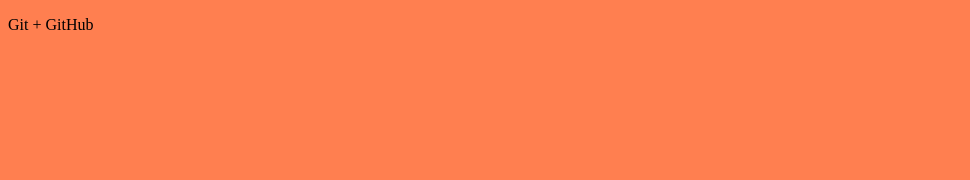
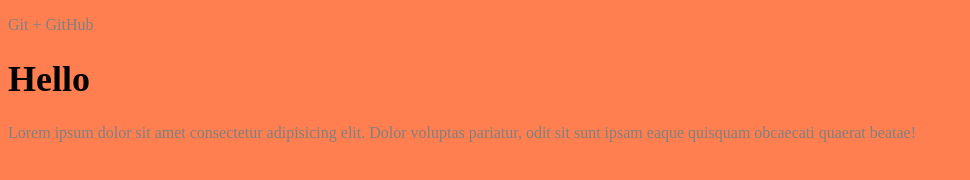
Before and after one commit to Mixael404/gitTest, a plain HTML site: page index.html in a window 1280 px wide. Shown: the whole page, without its empty margins (0-970 px from the left). Drawn offline with Linux system fonts and the light colour scheme.

Commit message:
Second commit

```diff
--- a/css/style.css
+++ b/css/style.css
@@ -1,3 +1,9 @@
 body{
     background-color: coral;
 }
+p{
+    color: gray;
+}
+h1{
+    font-size: 36px;
+}
--- a/index.html
+++ b/index.html
@@ -8,5 +8,7 @@
 </head>
 <body>
     <p>Git + GitHub</p>
+    <h1>Hello</h1>
+    <p>Lorem ipsum dolor sit amet consectetur adipisicing elit. Dolor voluptas pariatur, odit sit sunt ipsam eaque quisquam obcaecati quaerat beatae!</p>
 </body>
 </html>
```
